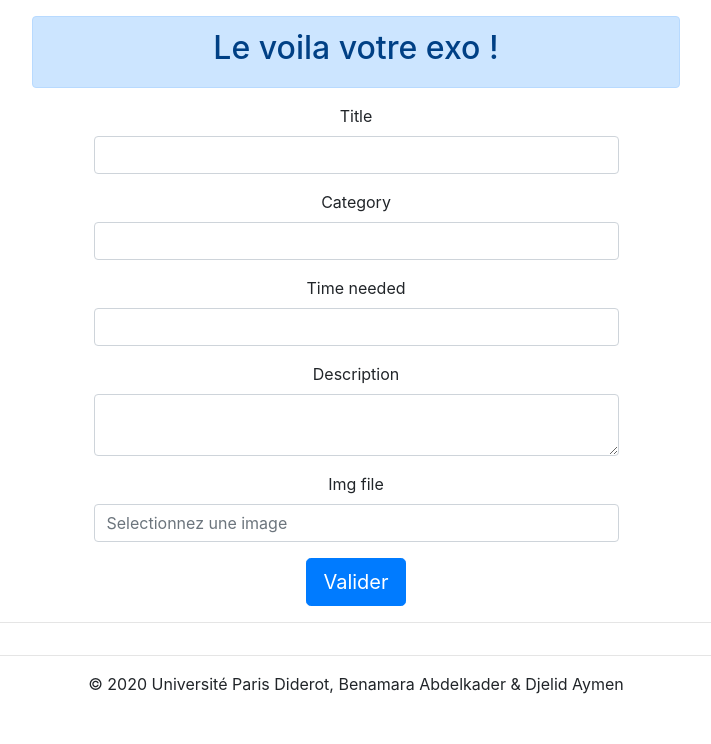
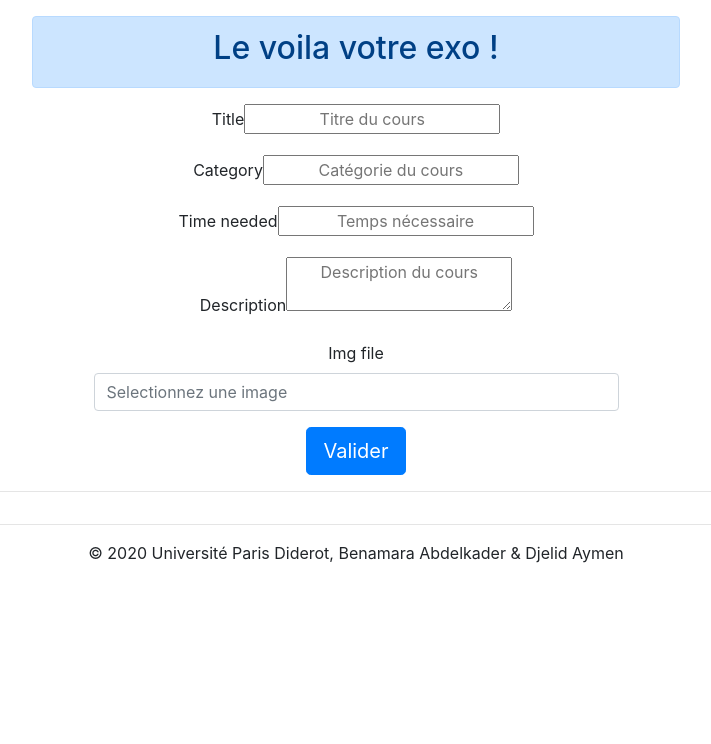
Before and after one commit to ChihabEddine98/parson, a Symfony app: template parson/templates/course/edit/exo_edit.html.twig in a window 1280 px wide. Shown: the part 56-800 px from the top of the page, without its empty margins (284-995 px from the left). Run offline with Twig, Linux system fonts and the light colour scheme; the template is opened without the code that fills it: most values are stand-ins (such as "Sample title", 1, 10 or a date in 2020); form fields are guessed from the names that the template uses; some libraries are stand-ins or nearby versions.

Commit message:
update mostly all updates imgs in [twig]

```diff
--- a/parson/templates/course/_form.html.twig
+++ b/parson/templates/course/_form.html.twig
@@ -4,15 +4,53 @@
 
 <div class="col-6 mx-auto text-center">
     {{ form_start(courseForm) }}
-    {{ form_row(courseForm.title) }}
-    {{ form_row(courseForm.category) }}
-    {{ form_row(courseForm.timeNeeded) }}
-    {{ form_row(courseForm.description) }}
-    {{ form_row(courseForm.imgFile,{
+    {{ form_row(courseForm.title,{
         attr: {
-            placeholder: 'Selectionnez une image'
+            placeholder: 'Titre du cours',
+            class : 'text-center'
         }
     }) }}
+    {{ form_row(courseForm.category,{
+        attr: {
+            placeholder: 'Catégorie du cours',
+            class : 'text-center'
+        }
+    }) }}
+    {{ form_row(courseForm.timeNeeded,{
+        attr: {
+            placeholder: 'Temps nécessaire',
+            class : 'text-center'
+        }
+    }) }}
+    {{ form_row(courseForm.description,{
+        attr: {
+            placeholder: 'Description du cours',
+            class : 'text-center'
+        }
+    }) }}
+    <div class="row">
+        {% if courseForm.vars.data.imgUrl|default %}
+            <div class="col-sm-9">
+                {{ form_row(courseForm.imgFile,{
+                    attr: {
+                        placeholder: 'Selectionnez une image'
+                    }
+                }) }}
+            </div>
+            <div class="col-sm-3">
+                    <img class="d-block w-100 border border-dark" src="{{ courseForm.vars.data.imgUrl }}">
+            </div>
+        {% else %}
+            <div class="col-sm-12">
+                {{ form_row(courseForm.imgFile,{
+                    attr: {
+                        placeholder: 'Selectionnez une image'
+                    }
+                }) }}
+            </div>
+        {% endif %}
+    </div>
+
     <button type="submit" class="btn btn-primary btn-lg">
         {{ btn_text }}
     </button>
--- a/parson/templates/course/detail/course_detail.html.twig
+++ b/parson/templates/course/detail/course_detail.html.twig
@@ -45,8 +45,9 @@
 
                             {# Info Auteur #}
                             <div class=" col col-lg-3 mx-auto my-2 d-flex flex-column text-center">
+                                {% set imgSrc=course.author.imgUrl ? asset(course.author.imgUrl) : asset('img/profil_default_male.png')  %}
                                 <a href="{{ path('user_profile',{'id':course.author.id}) }}">
-                                    <img src="{{ asset('img/profil_default_male.png') }}" class="userImg" alt="">
+                                    <img src="{{ imgSrc }}" class="userImg" alt="">
                                 </a>
                                 <a href="{{ path('user_profile',{'id':course.author.id}) }}">
                                     {{ course.author.fullname }}
--- a/parson/templates/course/detail/course_exercise_detail.html.twig
+++ b/parson/templates/course/detail/course_exercise_detail.html.twig
@@ -41,8 +41,9 @@
 
                     {# Info Auteur #}
                     <div class=" col col-lg-12 col-sm-6 my-2 d-flex flex-column">
+                        {% set imgSrc=exercise.course.author.imgUrl ? asset(exercise.course.author.imgUrl) : asset('img/profil_default_male.png')  %}
                         <a href="{{ path('user_profile',{id: exercise.course.author.id}) }}">
-                            <img src="{{ asset('img/profil_default_male.png') }}" class="userImg" alt="">
+                            <img src="{{ imgSrc }}" class="userImg" alt="">
                         </a>
                         <a href="{{ path('user_profile',{id: exercise.course.author.id}) }}">
                             {{ exercise.course.author.fullname }}
```
Also changed, not shown: parson/src/Form/CourseType.php (+13 -4 lines).
